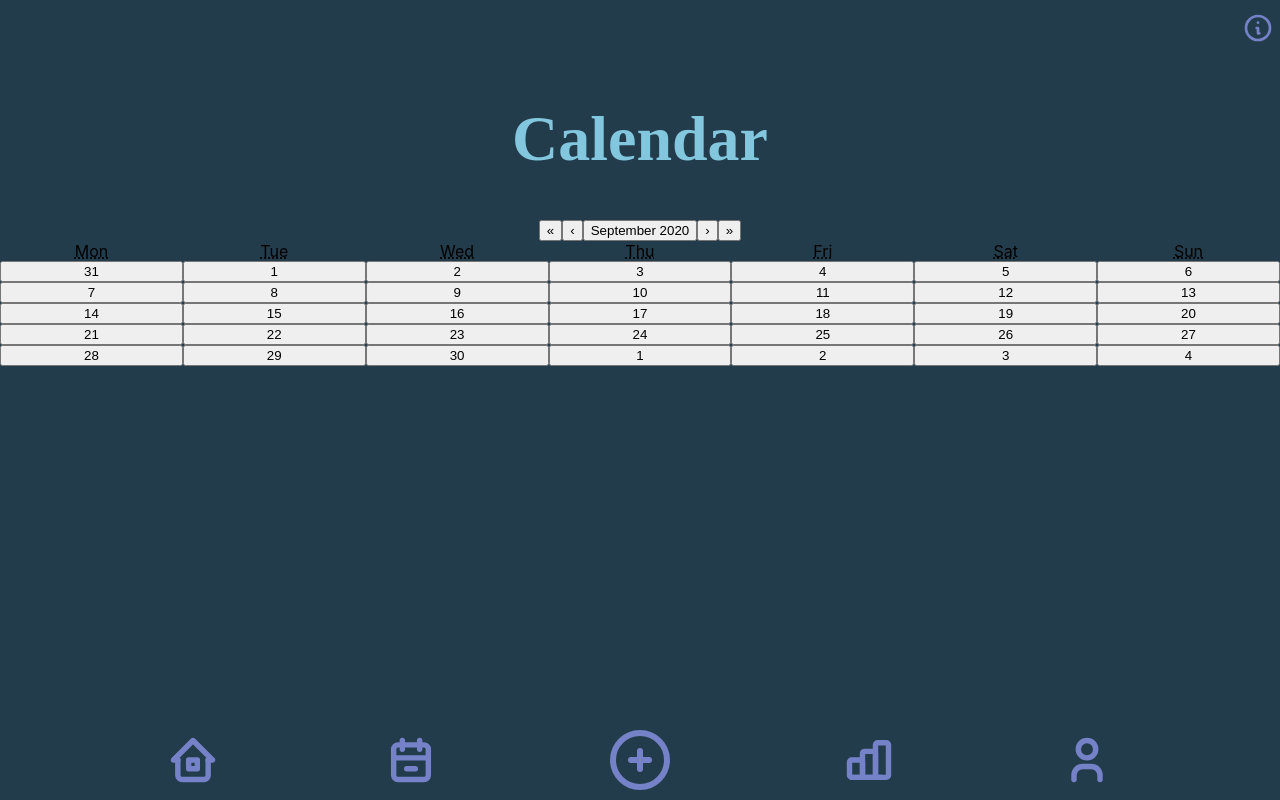
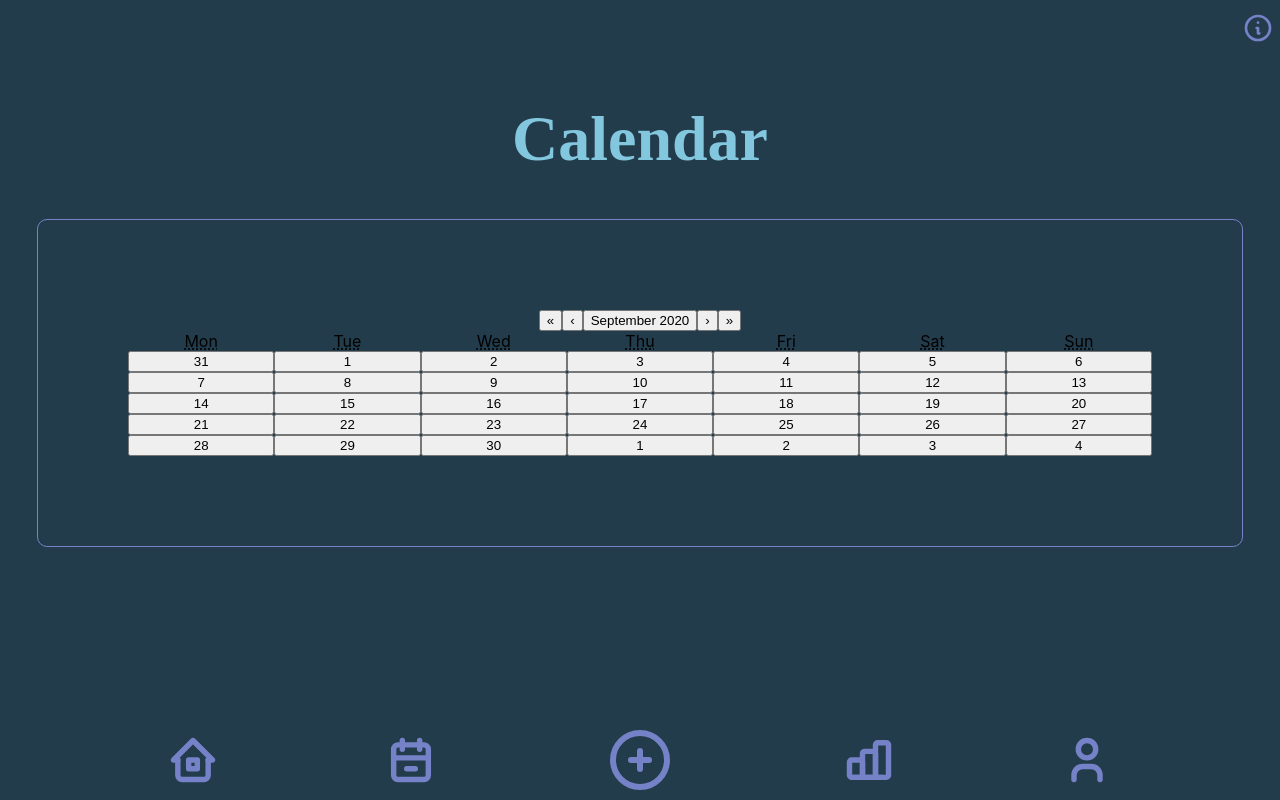
Before and after one commit to st0nebraker/birth-control-tech-FE, a React (Create React App) app: page /calendar in a window 1280 px wide. Built offline with nearby package versions, Linux system fonts and the light colour scheme; a web font is replaced by a local one.

Commit message:
Add styling to Calendar Component

```diff
--- a/src/Calendar/Calendar.css
+++ b/src/Calendar/Calendar.css
@@ -1,5 +1,15 @@
 .calendar {
-    height: 90vh;
-    background-color: #233C4C;
-    width: 100%;
+  height: 90vh;
+  background-color: #233C4C;
+  width: 100%;
+  display: flex;
+  flex-direction: column;
+  align-items: center;
 }
+
+.calendar-container {
+  width: 80%;
+  border: 1px #7582C8 solid;
+  padding: 7%;
+  border-radius: 10px;
+}
--- a/src/Calendar/Calendar.tsx
+++ b/src/Calendar/Calendar.tsx
@@ -9,10 +9,12 @@ const CalendarPage = () => {
   return(
    <main className='calendar'>
      <h1 className='headings'>Calendar</h1>
-     <Calendar
-        onClickDay={setDate}
-        value={ givenDate }
-      />
+     <section className='calendar-container'>
+      <Calendar
+          onClickDay={setDate}
+          value={givenDate}
+        />
+     </section>
    </main>
   );
 }
```
